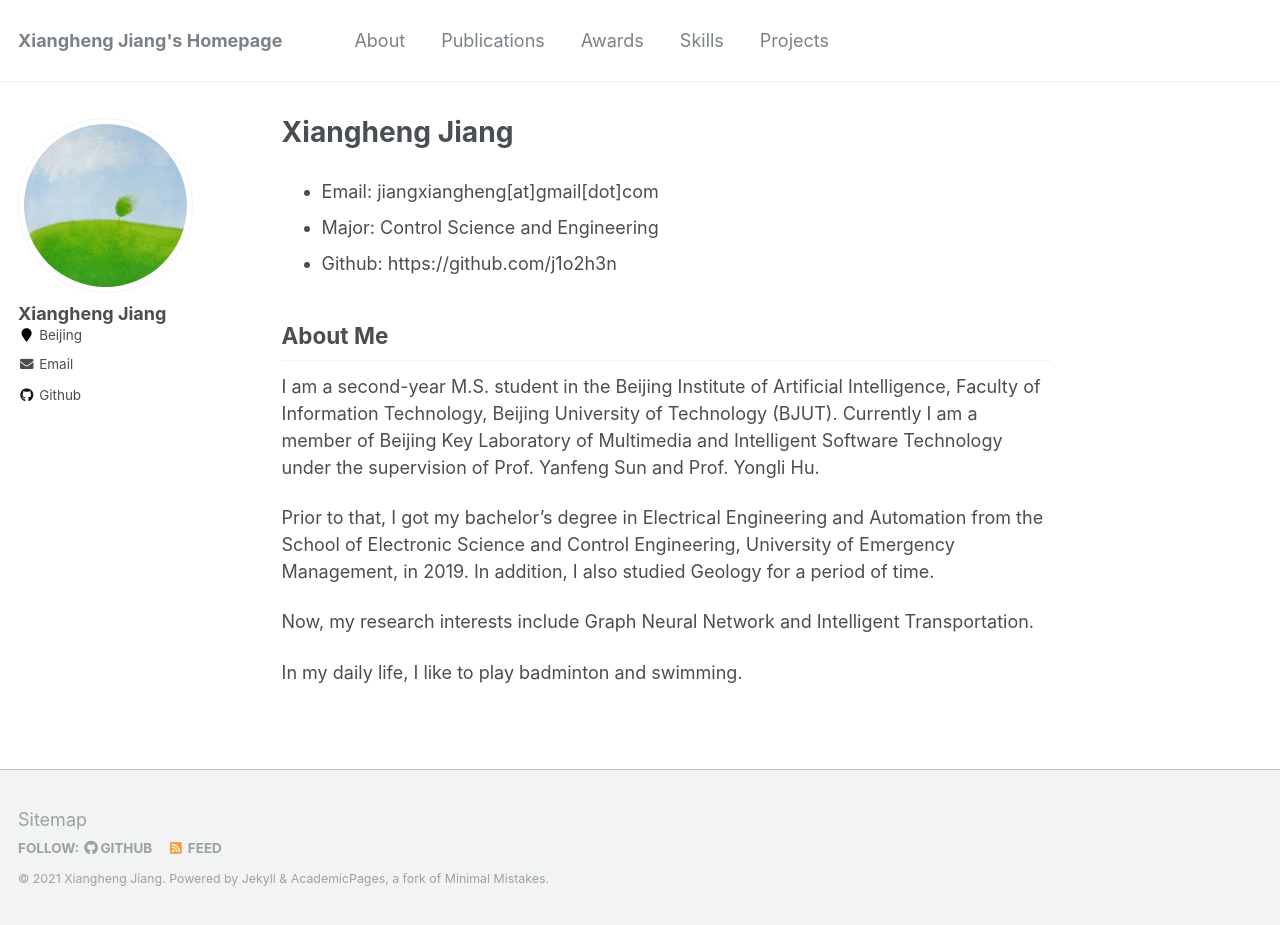
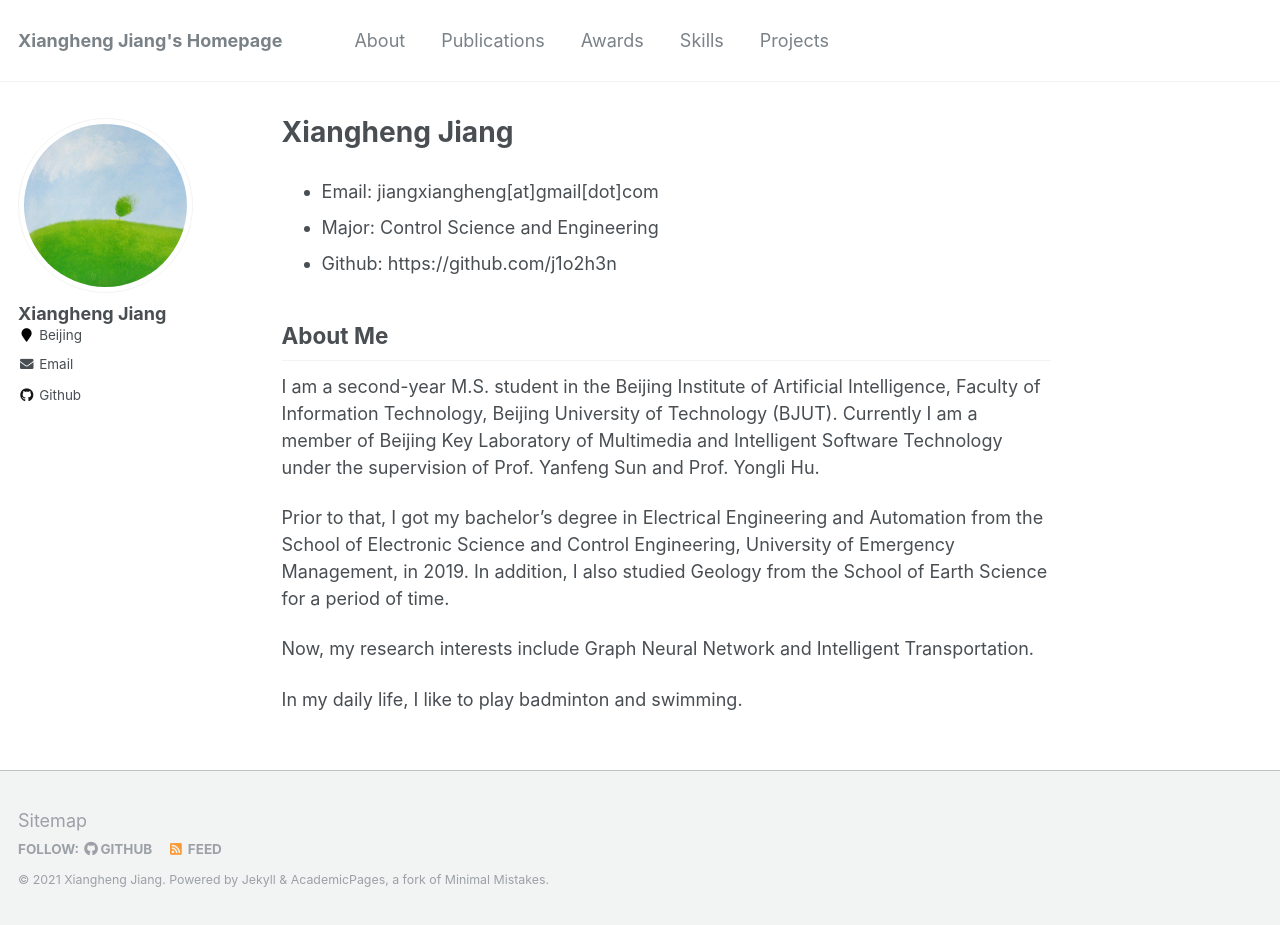
Before and after one commit to j1o2h3n/j1o2h3n.github.io, a Jekyll site: the page built from _pages/about.md, in a window 1280 px wide and 925 px high. Built offline with Jekyll 4.4.1, drawn with Linux system fonts in a browser that asks for light colours.

Commit message:
Update about.md

```diff
--- a/_pages/about.md
+++ b/_pages/about.md
@@ -18,7 +18,7 @@ redirect_from:
 
 I am a second-year M.S. student in the Beijing Institute of Artificial Intelligence, Faculty of Information Technology, Beijing University of Technology (BJUT). Currently I am a member of Beijing Key Laboratory of Multimedia and Intelligent Software Technology under the supervision of Prof. Yanfeng Sun and Prof. Yongli Hu.
 
-Prior to that, I got my bachelor's degree in Electrical Engineering and Automation from the School of Electronic Science and Control Engineering, University of Emergency Management, in 2019. In addition, I also studied Geology for a period of time.
+Prior to that, I got my bachelor's degree in Electrical Engineering and Automation from the School of Electronic Science and Control Engineering, University of Emergency Management, in 2019. In addition, I also studied Geology from the School of Earth Science for a period of time.
 
 Now, my research interests include Graph Neural Network and Intelligent Transportation.
 
```
